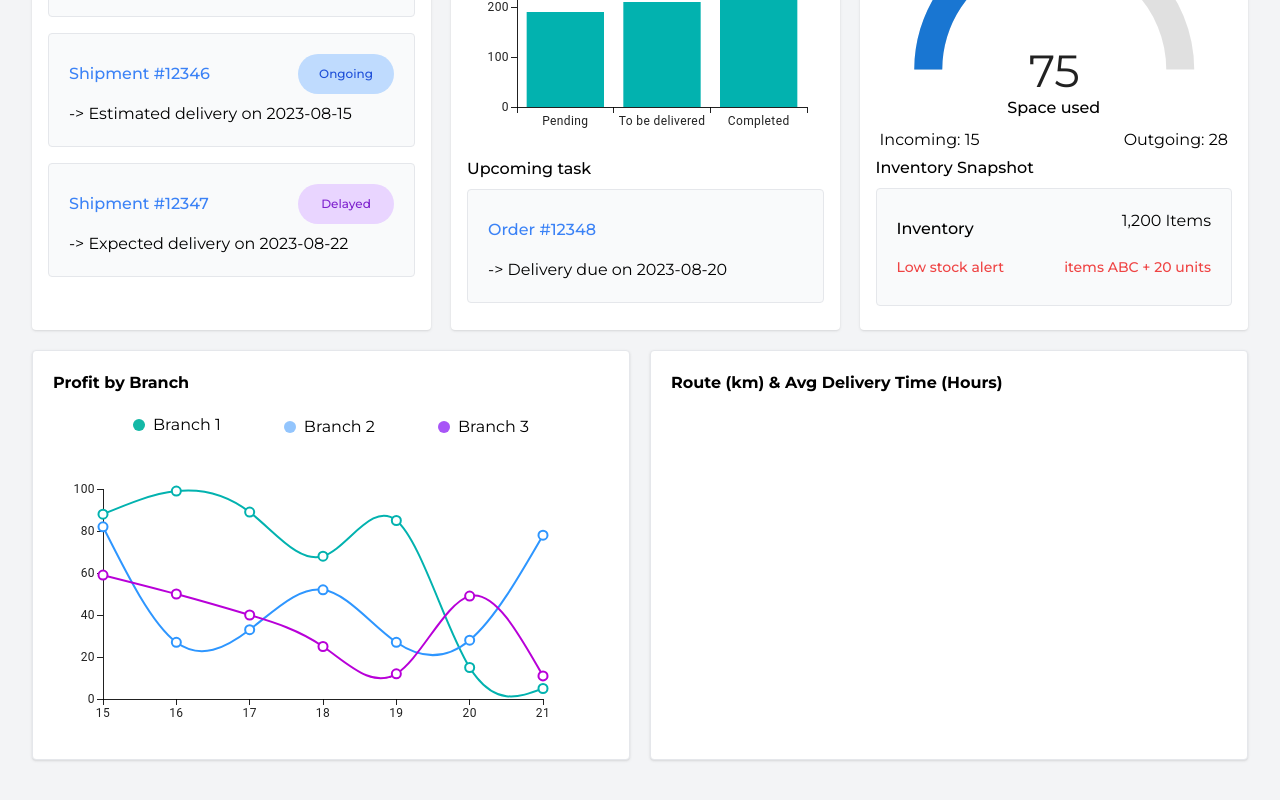
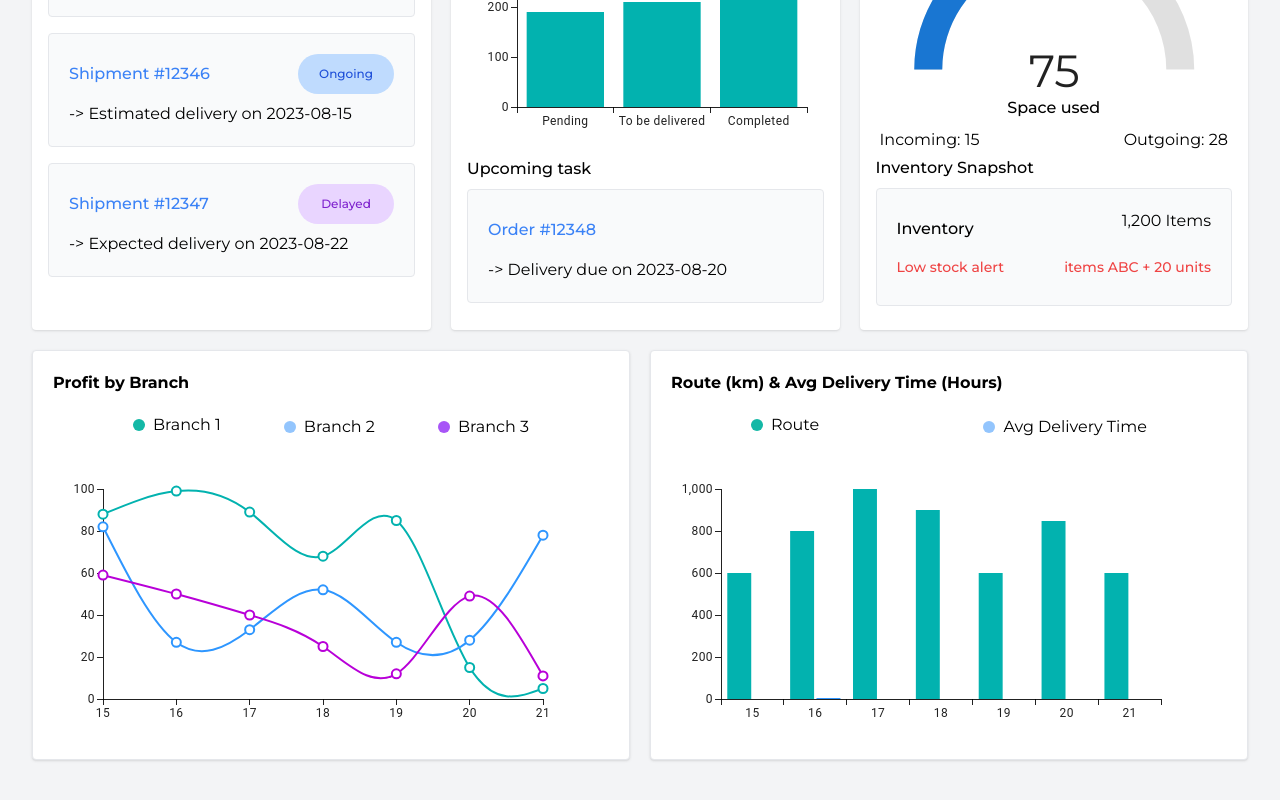
Before and after one commit to dedoms12/114, a React (Vite) app: page /sales in a window 1280 px wide. Shown: the part 847-1647 px from the top of the page. Built offline with nearby package versions, Linux system fonts and the light colour scheme.

Commit message:
update "added sellers component (route & avg delivery time)"

```diff
--- a/src/page/Seller/sales/distance.jsx
+++ b/src/page/Seller/sales/distance.jsx
@@ -1,8 +1,34 @@
+import { BarChart } from "@mui/x-charts";
+
 const Distance = () => {
+
+  const km = [ 600, 800, 1000, 900, 600, 850, 600 ];
+  const hours = [ 2, 2.5, 1.5, 1, .5, 1, 2 ];
+  const xLabels = [ 15, 16, 17, 18, 19, 20, 21 ];
 
   return (
     <div>
       <h1 className="font-bold text-base">Route (km) & Avg Delivery Time (Hours)</h1>
+      <div className="mt-4 flex justify-between px-20">
+        <div className="flex items-center">
+          <span className="w-3 h-3 bg-teal-500 rounded-full mr-2"></span>
+          <span>Route</span>
+        </div>
+        <div className="flex items-center mt-1">
+          <span className="w-3 h-3 bg-blue-300 rounded-full mr-2"></span>
+          <span>Avg Delivery Time</span>
+        </div>
+      </div>
+      <BarChart
+        xAxis={[{ scaleType: 'band', data: xLabels }]}
+        series={[
+          { data: km, type: 'bar' },
+          { data: hours, type: 'bar' }
+        ]}
+        width={500}
+        height={300}
+        margin={{ right: 10, bottom: 40 }}
+      />
     </div>
   );
 };
```
